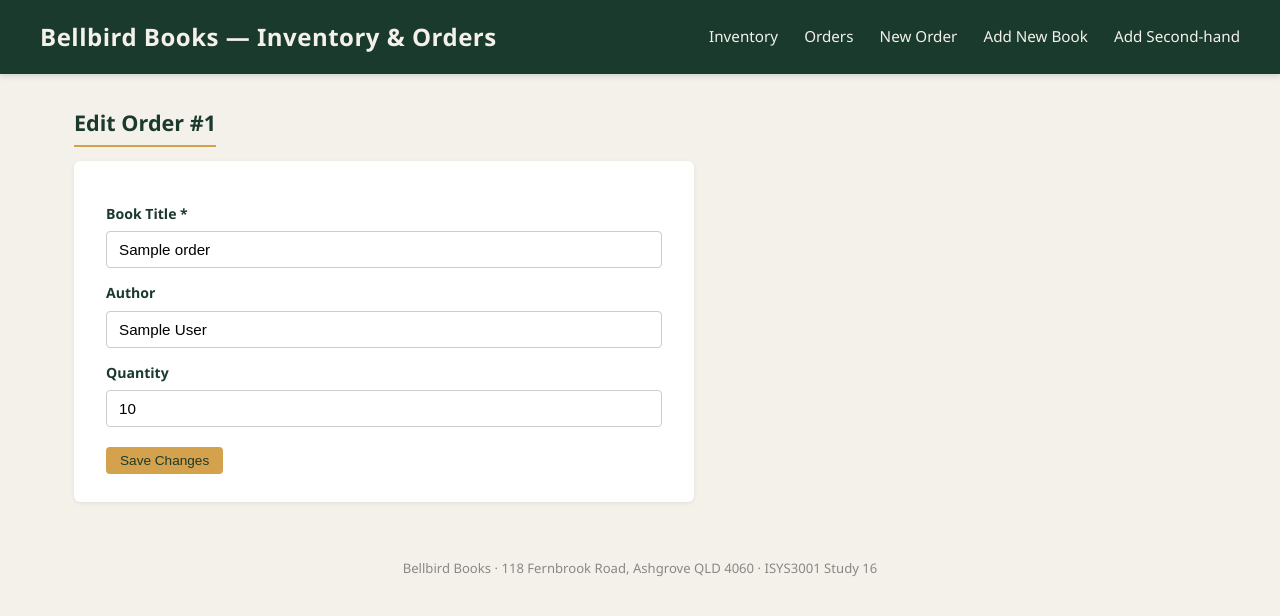
After one commit to BerGalaxy/bellbird-books-inventory-system-study16, a Flask app: page /orders/1/edit in a window 1280 px wide. The commit adds this page. Shown: the top 616 px of the page. Run offline with Flask 3, Linux system fonts and the light colour scheme; tables that the repository leaves empty hold one stand-in row (values such as "Sample post").

Commit message:
feat: MSD426GXUST16 implement order edit, cancel, and input validation

```diff
--- a/app/models.py
+++ b/app/models.py
@@ -256,3 +256,30 @@ def search_orders(query):
     ''', (like, like)).fetchall()
     conn.close()
     return rows
+
+
+def get_order_by_id(order_id):
+    """Retrieve a single order by its ID."""
+    conn = get_db()
+    row = conn.execute('SELECT * FROM orders WHERE id = ?', (order_id,)).fetchone()
+    conn.close()
+    return row
+
+
+def update_order(order_id, book_title, author, quantity):
+    """Update an existing order's book title, author, and quantity."""
+    conn = get_db()
+    conn.execute(
+        'UPDATE orders SET book_title = ?, author = ?, quantity = ? WHERE id = ?',
+        (book_title, author, quantity, order_id)
+    )
+    conn.commit()
+    conn.close()
+
+
+def cancel_order(order_id):
+    """Cancel an order by setting its status to Cancelled."""
+    conn = get_db()
+    conn.execute("UPDATE orders SET status = 'Cancelled' WHERE id = ?", (order_id,))
+    conn.commit()
+    conn.close()
--- a/app/routes.py
+++ b/app/routes.py
@@ -5,7 +5,8 @@ from app.models import (
     add_second_hand_book, get_all_second_hand_books, sell_second_hand_book, delete_second_hand_book,
     search_all_books,
     add_customer, get_customer_by_name,
-    create_order, get_all_orders, get_outstanding_orders, update_order_status, search_orders
+    create_order, get_all_orders, get_outstanding_orders, update_order_status, search_orders,
+    get_order_by_id, update_order, cancel_order
 )
 
 main = Blueprint('main', __name__)
@@ -43,7 +44,14 @@ def add_new_book_page():
             flash('Title, author, and location are required.', 'error')
             return redirect(url_for('main.add_new_book_page'))
 
-        add_new_book(title, author, isbn, int(quantity), float(price), location)
+        try:
+            quantity = int(quantity)
+            price = float(price)
+        except ValueError:
+            flash('Invalid number format for quantity or price.', 'error')
+            return redirect(url_for('main.add_new_book_page'))
+
+        add_new_book(title, author, isbn, quantity, price, location)
         flash(f'Added "{title}" to new book stock.', 'success')
         return redirect(url_for('main.index'))
 
@@ -65,7 +73,14 @@ def add_second_hand_book_page():
             flash('Title, author, and location are required.', 'error')
             return redirect(url_for('main.add_second_hand_book_page'))
 
-        add_second_hand_book(title, author, condition, float(price), location, source, float(paid))
+        try:
+            price = float(price)
+            paid = float(paid)
+        except ValueError:
+            flash('Invalid number format for price or paid amount.', 'error')
+            return redirect(url_for('main.add_second_hand_book_page'))
+
+        add_second_hand_book(title, author, condition, price, location, source, paid)
         flash(f'Added second-hand copy of "{title}" ({condition}).', 'success')
         return redirect(url_for('main.index'))
 
@@ -123,17 +138,61 @@ def new_order_page():
             flash('Customer name, contact, and book title are required.', 'error')
             return redirect(url_for('main.new_order_page'))
 
+        try:
+            quantity = int(quantity)
+        except ValueError:
+            flash('Quantity must be a valid number.', 'error')
+            return redirect(url_for('main.new_order_page'))
+
         customer = get_customer_by_name(customer_name)
         if customer is None:
             customer_id = add_customer(customer_name, contact, preference)
         else:
             customer_id = customer['id']
 
-        create_order(customer_id, book_title, author, int(quantity), str(date.today()))
+        create_order(customer_id, book_title, author, quantity, str(date.today()))
         flash(f'Order created for {customer_name}.', 'success')
         return redirect(url_for('main.orders_page'))
 
     return render_template('add_order.html')
+
+
+@main.route('/orders/<int:order_id>/edit', methods=['GET', 'POST'])
+def edit_order_page(order_id):
+    """Edit an existing customer order."""
+    order = get_order_by_id(order_id)
+    if order is None:
+        flash('Order not found.', 'error')
+        return redirect(url_for('main.orders_page'))
+
+    if request.method == 'POST':
+        book_title = request.form.get('book_title', '').strip()
+        author = request.form.get('author', '').strip()
+        quantity = request.form.get('quantity', '1')
+
+        if not book_title:
+            flash('Book title is required.', 'error')
+            return redirect(url_for('main.edit_order_page', order_id=order_id))
+
+        try:
+            quantity = int(quantity)
+        except ValueError:
+            flash('Quantity must be a valid number.', 'error')
+            return redirect(url_for('main.edit_order_page', order_id=order_id))
+
+        update_order(order_id, book_title, author, quantity)
+        flash('Order updated successfully.', 'success')
+        return redirect(url_for('main.orders_page'))
+
+    return render_template('edit_order.html', order=order)
+
+
+@main.route('/orders/<int:order_id>/cancel', methods=['POST'])
+def cancel_order_page(order_id):
+    """Cancel a customer order."""
+    cancel_order(order_id)
+    flash('Order cancelled.', 'success')
+    return redirect(url_for('main.orders_page'))
 
 
 @main.route('/orders/<int:order_id>/status', methods=['POST'])
--- /dev/null
+++ b/app/templates/edit_order.html
@@ -0,0 +1,21 @@
+{% extends "base.html" %}
+{% block title %}Edit Order{% endblock %}
+{% block content %}
+
+<h2>Edit Order #{{ order.id }}</h2>
+<div class="form-card">
+    <form method="POST">
+        <label>Book Title *</label>
+        <input type="text" name="book_title" value="{{ order.book_title }}" required>
+
+        <label>Author</label>
+        <input type="text" name="author" value="{{ order.author or '' }}">
+
+        <label>Quantity</label>
+        <input type="number" name="quantity" value="{{ order.quantity }}" min="1">
+
+        <button type="submit" class="btn gold">Save Changes</button>
+    </form>
+</div>
+
+{% endblock %}
```
Also changed, not shown: app/templates/orders.html (+8 -2 lines), bellbird.db (deleted), 1 other file.
